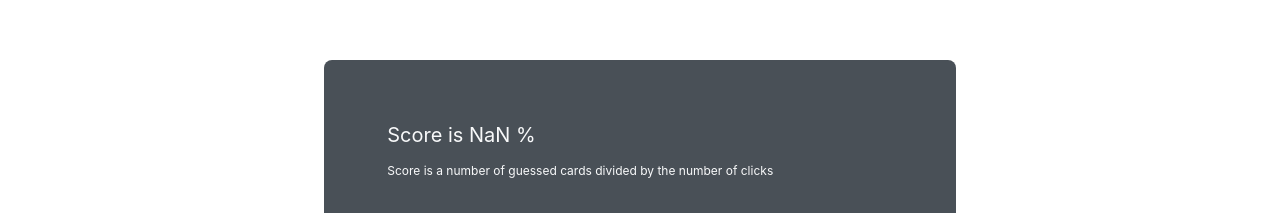
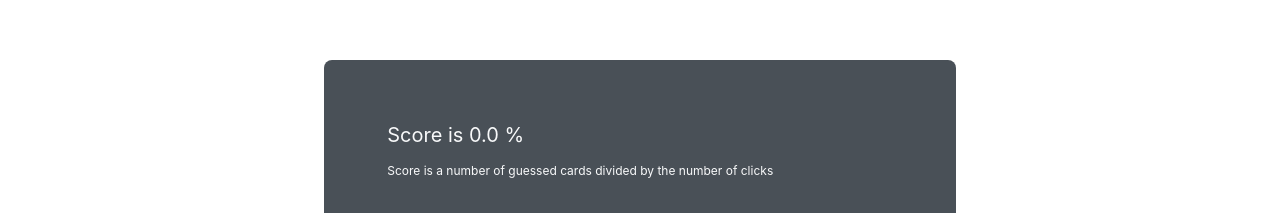
Before and after one commit to vadzim-sasonkin/memory-game, a React (Create React App) app: page /score in a window 1280 px wide. Shown: the part 154-367 px from the top of the page. Built offline with nearby package versions, Linux system fonts and the light colour scheme; no server answers.

Commit message:
fix: NaN initial score

```diff
--- a/src/redux-store/game.slice.js
+++ b/src/redux-store/game.slice.js
@@ -74,7 +74,7 @@ const gameSelectors = {
   score: createSelector(
     generalSelector,
     (game) =>
-      game.cards.filter((card) => card.status === cardStatuses.GUESSED).length / game.clicks,
+      game.cards.filter((card) => card.status === cardStatuses.GUESSED).length / game.clicks || 0,
   ),
   guessed: createSelector(
     generalSelector,
```
